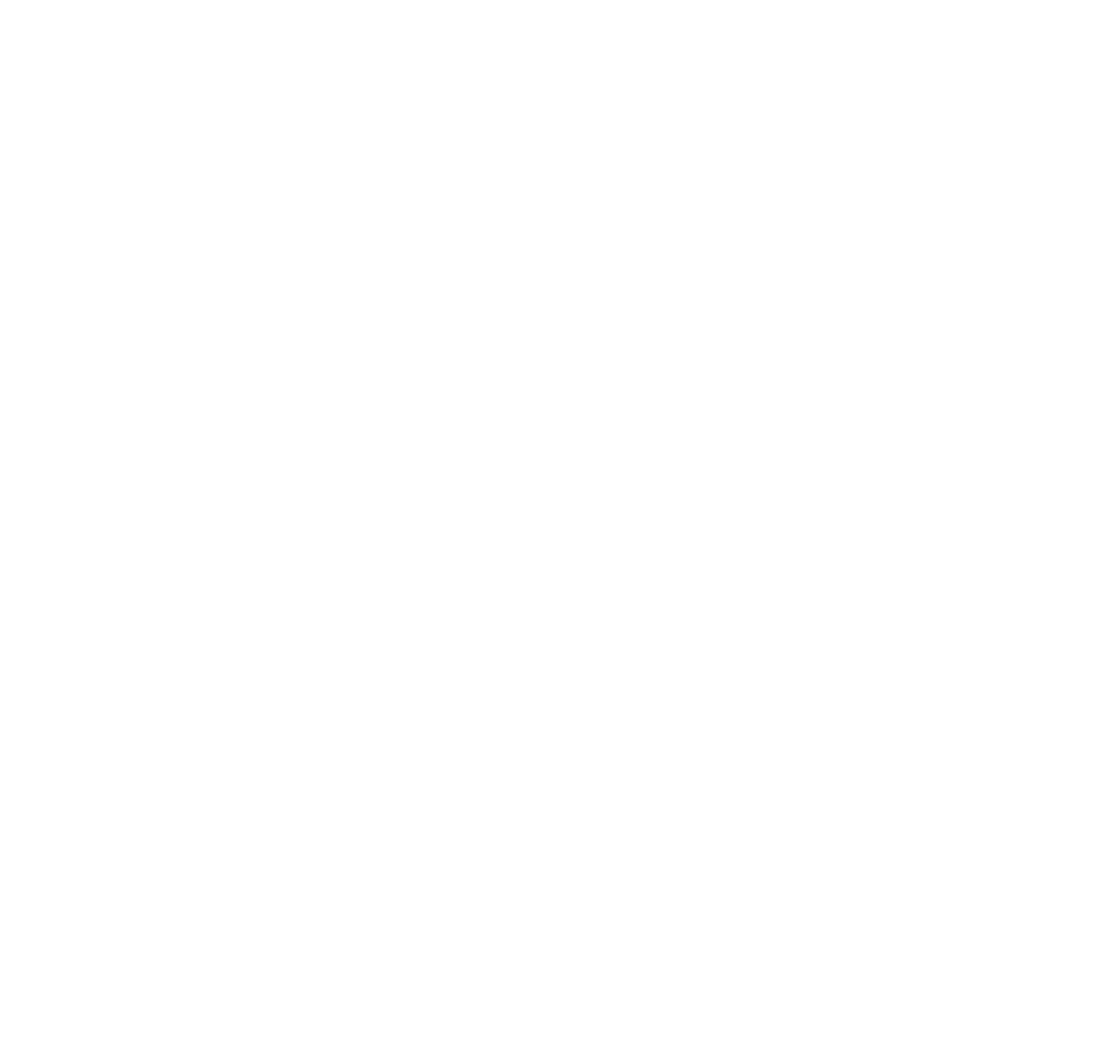
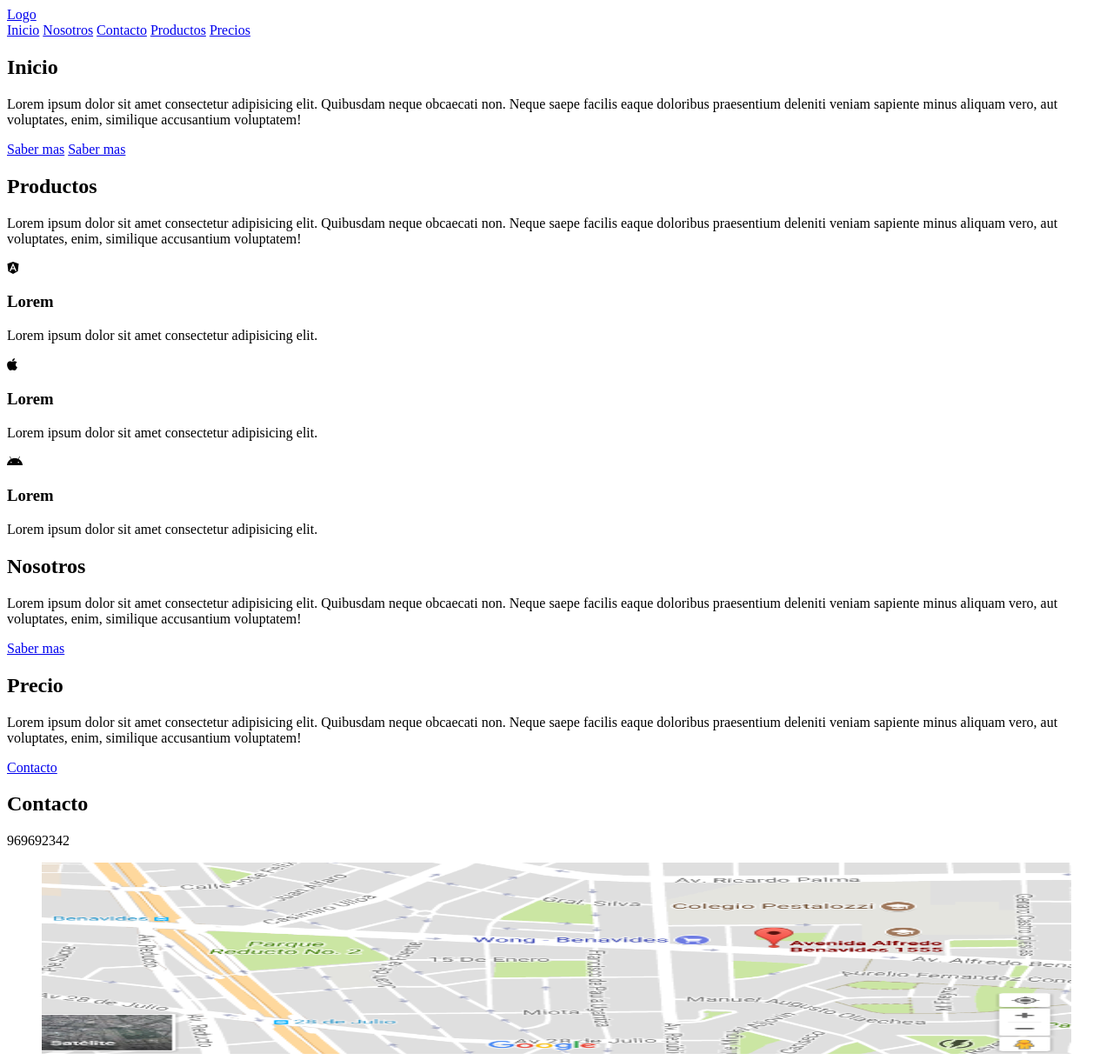
Before and after one commit to Adelina-Tr/PRACTICAS-DEV, a plain HTML site: page index.html in a window 1280 px wide. Shown: the whole page at 87% size. Before the commit the page ends 800 px from the top, so only its background shows below. Drawn offline with Linux system fonts and the light colour scheme.

Commit message:
Estructura inicial en HTML (Lorem)

```diff
--- a/index.html
+++ b/index.html
@@ -3,9 +3,84 @@
 <head>
     <meta charset="UTF-8">
     <meta name="viewport" content="width=device-width, initial-scale=1.0">
-    <title>Document</title>
+
+    <!--CONOS DE FONTAWESOME-->
+    <link rel="stylesheet" href="https://cdnjs.cloudflare.com/ajax/libs/font-awesome/5.15.1/css/all.min.css">
+
+    <title>SITIO WEB - DEMO</title>
 </head>
 <body>
-
+    <div class="head">
+        <div class="logo">
+            <a href="#">Logo</a>
+        </div>
+        <nav class="navbar">
+            <a href="#">Inicio</a>
+            <a href="#">Nosotros</a>
+            <a href="#">Contacto</a>
+            <a href="#">Productos</a>
+            <a href="#">Precios</a>
+        </nav>
+    </div>
+    <header class="content header">
+        <h2 class="title">Inicio</h2>
+        <p>Lorem ipsum dolor sit amet consectetur adipisicing elit. Quibusdam neque obcaecati non.
+            Neque saepe facilis eaque doloribus praesentium deleniti veniam sapiente minus aliquam
+            vero, aut voluptates, enim, similique accusantium voluptatem!
+        </p>
+        <div class="btn-home">
+            <a href="#" class="btn">Saber mas</a>
+            <a href="#" class="btn">Saber mas</a>
+        </div>
+    </header>
+    <section class="content sau">
+        <h2 class="title">Productos</h2>
+        <p>Lorem ipsum dolor sit amet consectetur adipisicing elit. Quibusdam neque obcaecati non.
+            Neque saepe facilis eaque doloribus praesentium deleniti veniam sapiente minus aliquam
+            vero, aut voluptates, enim, similique accusantium voluptatem!
+        </p>
+        <div class="box-container">
+            <div class="box">
+                <i class="fab fa-angular"></i>
+                <h3>Lorem</h3>
+                <p>Lorem ipsum dolor sit amet consectetur adipisicing elit. </p>
+            </div>
+            <div class="box">
+                <i class="fab fa-apple"></i>
+                <h3>Lorem</h3>
+                <p>Lorem ipsum dolor sit amet consectetur adipisicing elit. </p>
+            </div>
+            <div class="box">
+                <i class="fab fa-android"></i>
+                <h3>Lorem</h3>
+                <p>Lorem ipsum dolor sit amet consectetur adipisicing elit. </p>
+            </div>
+        </div>
+    </section>
+    <section class="content about">
+        <h2 class="title">Nosotros</h2>
+        <p>Lorem ipsum dolor sit amet consectetur adipisicing elit. Quibusdam neque obcaecati non.
+            Neque saepe facilis eaque doloribus praesentium deleniti veniam sapiente minus aliquam
+            vero, aut voluptates, enim, similique accusantium voluptatem!
+        </p>
+        <a href="#" class="btn">Saber mas</a>
+    </section>
+    <section class="content price">
+        <article class="contain">
+            <h2 class="title">Precio</h2>
+            <p>Lorem ipsum dolor sit amet consectetur adipisicing elit. Quibusdam neque obcaecati non.
+                Neque saepe facilis eaque doloribus praesentium deleniti veniam sapiente minus aliquam
+                vero, aut voluptates, enim, similique accusantium voluptatem!
+            </p>
+            <a href="#" class="btn">Contacto</a>
+        </article>
+    </section>
+    <section class="content contact">
+        <h2 class="title">Contacto</h2>
+        <p>969692342</p>
+        <figure class="map">
+            <img src=".\img\mapa.png" height="220px" width="100%" alt="mapa">
+        </figure>
+    </section>
 </body>
 </html>
```
Also changed, not shown: img/costos.jpg (renamed from img/img/costos.jpg), img/mapa.png (renamed from img/img/mapa.png), 2 other files.
